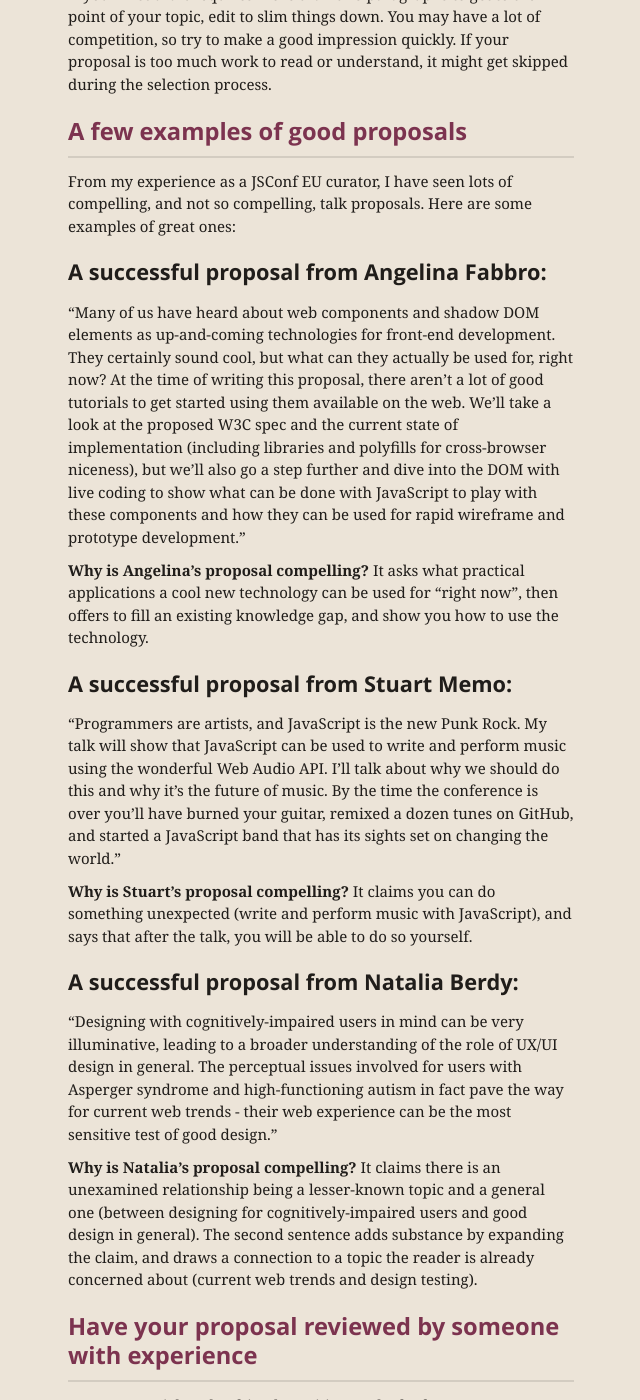
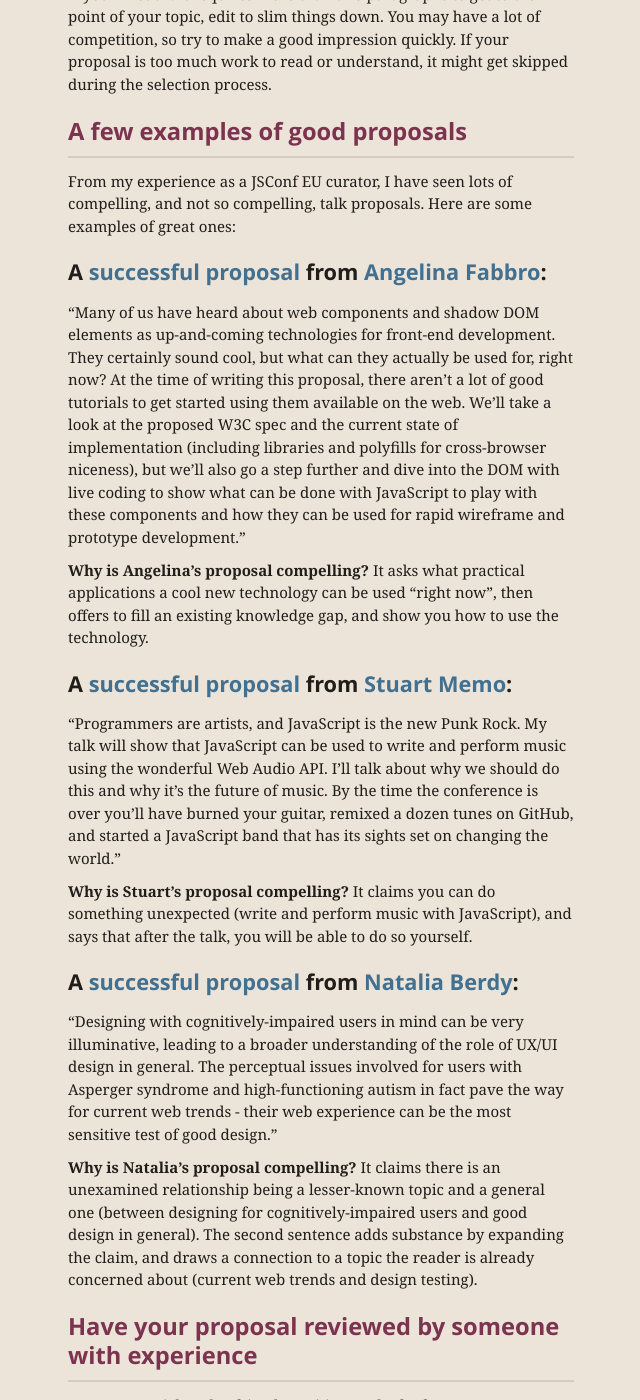
Before and after one commit to janl/waaa, a Jekyll site: the page built from for_speakers/how-to-write-a-compelling-proposal.md, in a window 1280 px wide and 1400 px high, scrolled down 1381 px. Shown: the whole window, without its empty margins (319-959 px from the left). Built offline with Jekyll 4.4.1, drawn with Linux system fonts in a browser that asks for light colours; nearby versions of some CDN libraries; comment, search, counter and statistics services are not loaded.

Commit message:
add links to talks and speakers

```diff
--- a/for_speakers/how-to-write-a-compelling-proposal.md
+++ b/for_speakers/how-to-write-a-compelling-proposal.md
@@ -36,19 +36,19 @@
 
 From my experience as a JSConf EU curator, I have seen lots of compelling, and not so compelling, talk proposals. Here are some examples of great ones:
 
-### A successful proposal from Angelina Fabbro:
+### A [successful proposal](http://2012.jsconf.eu/speaker/2012/08/24/inspector-web-and-the-mystery-of-the-shadow-dom.html) from [Angelina Fabbro](https://twitter.com/angelinamagnum):
 
 “Many of us have heard about web components and shadow DOM elements as up-and-coming technologies for front-end development. They certainly sound cool, but what can they actually be used for, right now? At the time of writing this proposal, there aren’t a lot of good tutorials to get started using them available on the web. We’ll take a look at the proposed W3C spec and the current state of implementation (including libraries and polyfills for cross-browser niceness), but we’ll also go a step further and dive into the DOM with live coding to show what can be done with JavaScript to play with these components and how they can be used for rapid wireframe and prototype development.”
 
-**Why is Angelina’s proposal compelling?** It asks what practical applications a cool new technology can be used for “right now”, then offers to fill an existing knowledge gap, and show you how to use the technology.
+**Why is Angelina’s proposal compelling?** It asks what practical applications a cool new technology can be used “right now”, then offers to fill an existing knowledge gap, and show you how to use the technology.
 
-### A successful proposal from Stuart Memo:
+### A [successful proposal](http://2012.jsconf.eu/speaker/2012/08/24/javascript-is-the-new-punk-rock.html) from [Stuart Memo](https://twitter.com/stuartmemo):
 
 “Programmers are artists, and JavaScript is the new Punk Rock. My talk will show that JavaScript can be used to write and perform music using the wonderful Web Audio API. I’ll talk about why we should do this and why it’s the future of music. By the time the conference is over you’ll have burned your guitar, remixed a dozen tunes on GitHub, and started a JavaScript band that has its sights set on changing the world.”
 
 **Why is Stuart’s proposal compelling?** It claims you can do something unexpected (write and perform music with JavaScript), and says that after the talk, you will be able to do so yourself.
 
-### A successful proposal from Natalia Berdy:
+### A [successful proposal](http://2013.jsconf.eu/speakers/natalia-berdys-the-web-experience-in-the-autistic-spectrum.html) from [Natalia Berdy](https://twitter.com/batalia):
 
 “Designing with cognitively-impaired users in mind can be very illuminative, leading to a broader understanding of the role of UX/UI design in general. The perceptual issues involved for users with Asperger syndrome and high-functioning autism in fact pave the way for current web trends - their web experience can be the most sensitive test of good design.”
 
```
